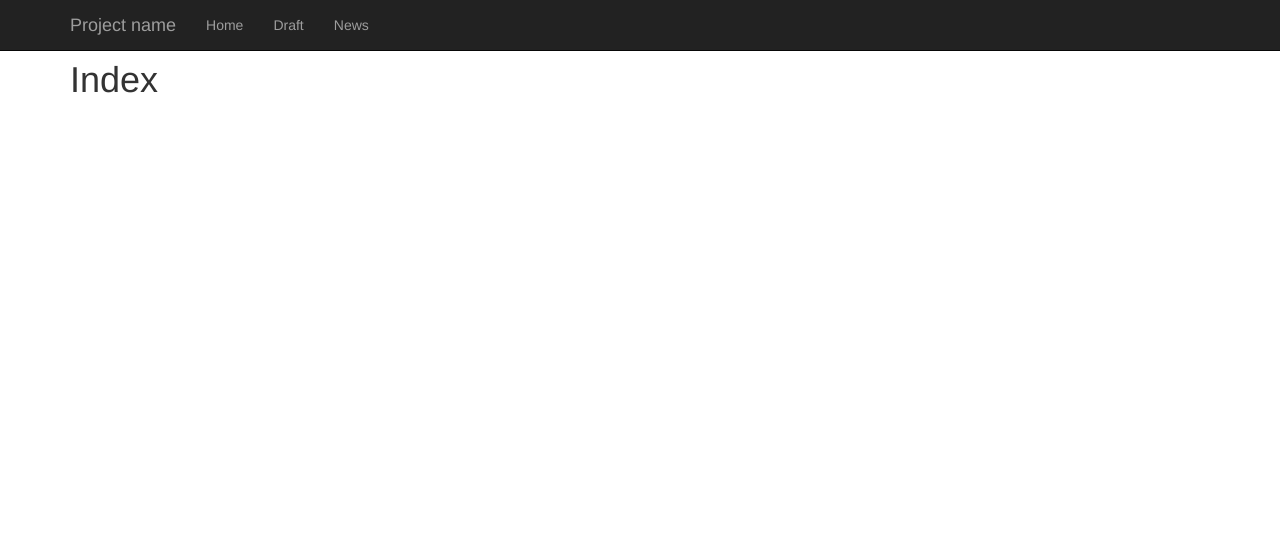
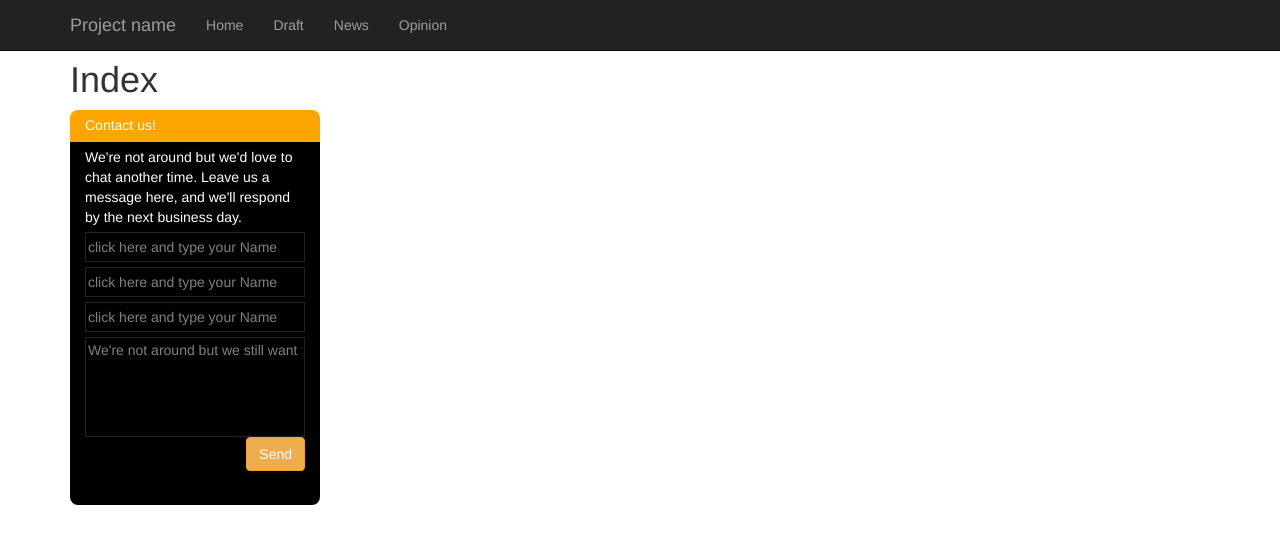
Before and after one commit to cjredmond/packers_draft_preview, a Django app: page / in a window 1280 px wide. Shown: the top 544 px of the page. Run offline with Django 3.2, Linux system fonts and the light colour scheme; some libraries are stand-ins or nearby versions.

Commit message:
added sample chat box

```diff
--- a/draft_preview/draftpick/static/css/base.css
+++ b/draft_preview/draftpick/static/css/base.css
@@ -17,3 +17,64 @@
 .take {
   font-size: 18px;
 }
+
+.box {
+  width: 250px;
+  height: 395px;
+  background-color: black;
+  border-bottom-left-radius: 8px;
+  border-bottom-right-radius: 8px;
+  border-top-left-radius: 12px;
+  border-top-right-radius: 12px;
+}
+
+.box-top {
+  width: 250px;
+  height: 32px;
+  background-color: orange;
+  border-top-left-radius: 8px;
+  border-top-right-radius: 8px;
+}
+
+.box-main {
+  width: 250px;
+  height: 345px;
+  color: white;
+  padding-top: 5px;
+  font-family: helvetica;
+
+}
+
+.input-box {
+  width: 220px;
+  height: 30px;
+  background-color: black;
+  color: grey;
+  margin-top: 5px;
+  border: 1px solid #232323;
+}
+
+.input-box-big {
+  width: 220px;
+  height: 100px;
+  background-color: black;
+  color: grey;
+  border: 1px solid #232323;
+  margin-top: 5px;
+  padding-bottom: 75px;
+}
+
+.input-wrapper {
+}
+
+.chat-submit {
+  /*height: 23px;
+  width: 45px;*/
+  float: right;
+  text-align: center;
+}
+
+.contact-us {
+  color: white;
+  padding-top: 5px;
+}
--- a/draft_preview/templates/base.html
+++ b/draft_preview/templates/base.html
@@ -24,7 +24,8 @@
           <ul class="nav navbar-nav">
             <li><a href="{% url 'index_view' %}">Home</a></li>
             <li><a href="{% url 'draftpick_detail_view' 1 %}">Draft</a></li>
-            <li><a href="#contact">News</a></li>
+            <li><a href="{% url 'news_feed_view' %}">News</a></li>
+            <li><a href="#">Opinion</a></li>
           </ul>
         </div><!--/.nav-collapse -->
       </div>
--- a/draft_preview/templates/index_view.html
+++ b/draft_preview/templates/index_view.html
@@ -1,4 +1,34 @@
 {% extends 'base.html' %}
 {% block content %}
 <h1>Index</h1>
+
+<div class="row">
+<div class="col-md-2">
+  <div class="box">
+    <div class="box-top">
+      <div class="container">
+        <p class="contact-us">Contact us!</p>
+      </div>
+    </div>
+    <div class="container box-main">
+      We're not around but we'd love to chat another time. Leave us a message here, and we'll respond by the next business day.
+      <div class="input-wrapper">
+        <input class="input-box" type="text" name="" value="click here and type your Name">
+      </div>
+      <div class="input-wrapper">
+        <input class="input-box" type="text" name="" value="click here and type your Name">
+      </div>
+      <div class="input-wrapper">
+        <input class="input-box" type="text" name="" value="click here and type your Name">
+      </div>
+      <div class="input-wrapper">
+        <input class="input-box-big" type="text" name="" value="We're not around but we still want to hear from you! Leave us a note:">
+      </div>
+      <button class="btn btn-warning chat-submit" type="submit" name="button">Send</button>
+      </div>
+    </div>
+  </div>
+</div>
+</div>
+
 {% endblock %}
--- a/draft_preview/templates/news/news_detail.html
+++ b/draft_preview/templates/news/news_detail.html
@@ -6,6 +6,7 @@
 <div class="col-md-6">
   <h1 class='centered'>{{ object.title }}</h1>
    <h4 class='centered'>{{ object.header }}</h4>
+   <p  class='centered'><small>{{ object.time }}</small></p>
   <div class="news-article-content">
     {{ object.content|linebreaks }}
   </div>
```
Also changed, not shown: draft_preview/templates/draftpick/player_detail.html (+4 -4 lines), draft_preview/templates/news_feed_view.html (+13 -4 lines), draft_preview/db.sqlite3.
